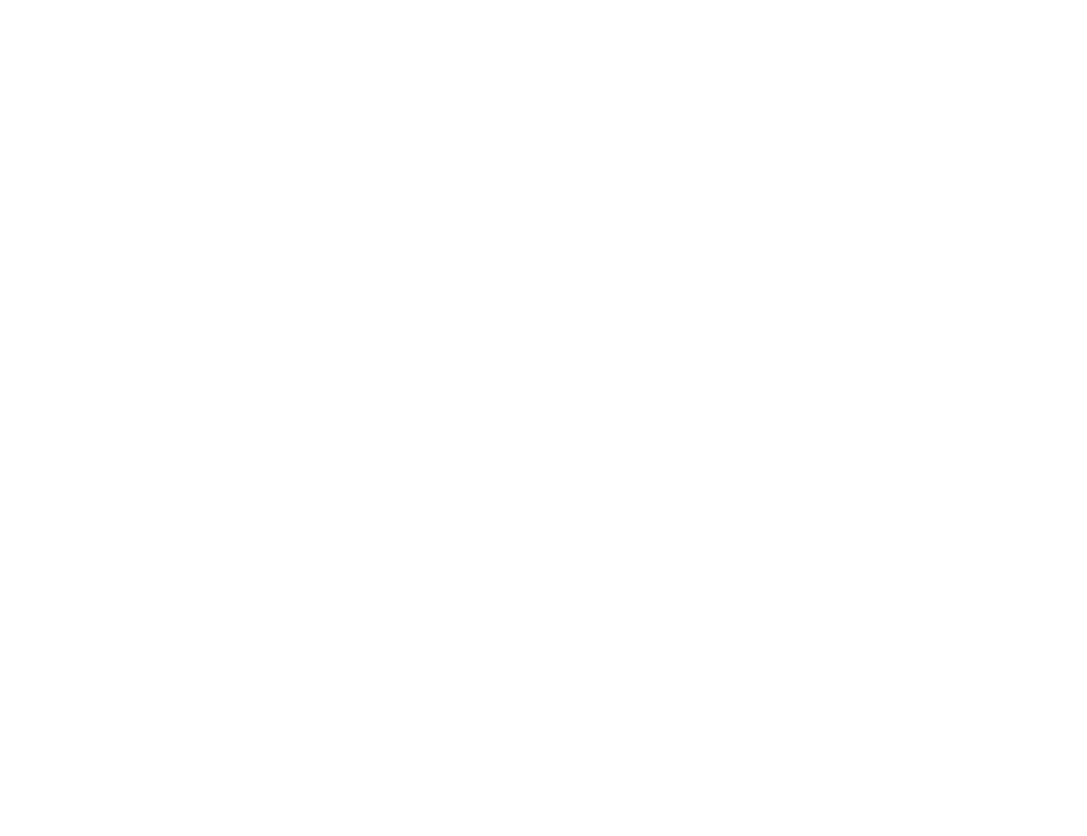
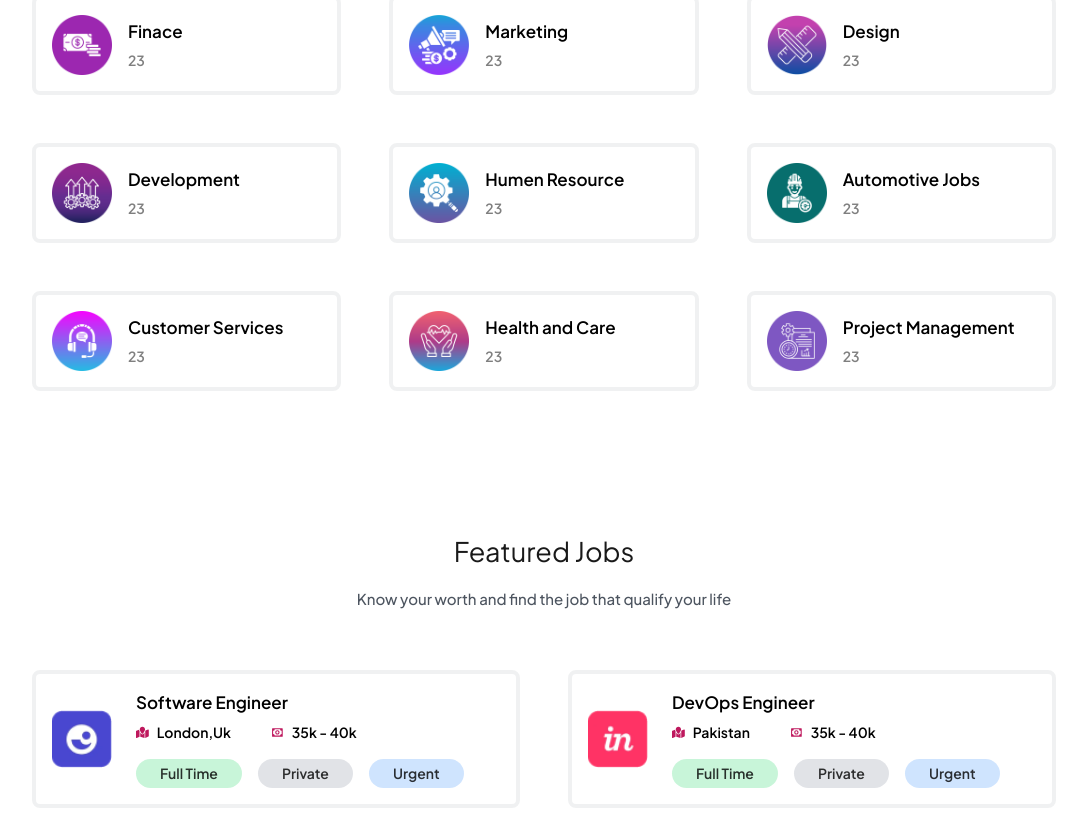
Before and after one commit to uzzal71/jobportal, a Next.js app: page / in a window 1280 px wide. Shown: the part 964-1800 px from the top of the page, without its empty margins (96-1183 px from the left). Before the commit the page ends 800 px from the top, so only its background shows below. Built offline with nearby package versions, Linux system fonts and the light colour scheme; no server answers.

Commit message:
added job category & fetured job section

```diff
--- /dev/null
+++ b/app/components/Helper/Heading.tsx
@@ -0,0 +1,17 @@
+import React from 'react'
+
+interface Props {
+    mainHeading: string,
+    subHeading: string
+}
+
+const Heading = ({ mainHeading, subHeading } : Props) => {
+  return (
+    <div className="text-center p-3">
+        <h1 className="text-black text-[27px] text-opacity-90 text-bold">{mainHeading}</h1>
+        <p className="mt-[1rem] text-[15px] text-gray-800 text-opacity-80 font-medium">{subHeading}</p>
+    </div>
+  )
+}
+
+export default Heading
--- /dev/null
+++ b/app/components/Helper/JobCard.tsx
@@ -0,0 +1,42 @@
+import { Job } from '@/data';
+import Image from 'next/image';
+import React from 'react'
+import { BiMoney } from 'react-icons/bi';
+import { FaMapLocation } from 'react-icons/fa6';
+
+interface Props {
+    job: Job;
+}
+
+const JobCard = ({ job }: Props) => {
+  return (
+    <div className="p-4 mb-6 relative border-4 cursor-pointer hover:scale-110 hover:shadow-sm transition-all duration-300 border-gray-500 rounded-lg border-opacity-10">
+    <div className="flex items-center space-x-6">
+        <Image src={job?.image} alt={job?.title} width={60} height={60}/>
+        <div>
+            <h1 className="text-[17px] font-semibold mb-[0.4rem]">{job?.title}</h1>
+            <div className="flex items-center md:space-x-10 space-x-4">
+                {/* Location */}
+                <div className="flex items-center space-x-2">
+                    <FaMapLocation className="w-[0.8rem] h-[0.8rem] text-pink-700"/>
+                    <p className="text-[14px] text-black font-semibold text-orange-60">{job?.location}</p>
+                </div>
+                {/* Salery */}
+                <div className="flex items-center space-x-2">
+                    <BiMoney className="w-[0.8rem] h-[0.8rem] text-pink-700"/>
+                    <p className="text-[14px] text-black font-semibold text-orange-60">{job?.salary}</p>
+                </div>
+            </div>
+            {/* Job Type */}
+            <div className="flex items-center space-x-2 sm:space-x-4 mt-[1rem]">
+                <div className="text-[10px] sm:text-[14px] text-black text-opacity-80 px-3 sm:px-6 py-1 rounded-full bg-opacity-30 font-semibold capitalize bg-green-400">{job?.jobtype}</div>
+                <div className="text-[10px] sm:text-[14px] text-black text-opacity-80 px-3 sm:px-6 py-1 rounded-full bg-opacity-30 font-semibold capitalize bg-gray-400">Private</div>
+                <div className="text-[10px] sm:text-[14px] text-black text-opacity-80 px-3 sm:px-6 py-1 rounded-full bg-opacity-30 font-semibold capitalize bg-blue-400">Urgent</div>
+            </div>
+        </div>
+    </div>
+</div>
+  )
+}
+
+export default JobCard
--- /dev/null
+++ b/app/components/Helper/JobCategoryCard.tsx
@@ -0,0 +1,24 @@
+import Image from 'next/image'
+import React from 'react'
+
+interface Props {
+    image: string,
+    category: string,
+    openPosition: string
+}
+
+const JobCategoryCard = ({image, category, openPosition}: Props) => {
+  return (
+    <div className="p-4 border-4 cursor-pointer hover:scale-110 hover:shadow-sm transition-all duration-300 border-gray-500 rounded-lg border-opacity-10">
+        <div className="flex items-center space-x-4">
+            <Image src={image} alt={category} width={60} height={60}/>
+            <div>
+                <h1 className="text-[17px] font-semibold mb-[0.4rem]">{category}</h1>
+                <p className="text-[14px] text-black font-semibold text-opacity-50">{openPosition}</p>
+            </div>
+        </div>
+    </div>
+  )
+}
+
+export default JobCategoryCard
--- /dev/null
+++ b/app/components/Home/FeaturedJobs.tsx
@@ -0,0 +1,32 @@
+import React from 'react'
+import Heading from '../Helper/Heading';
+import JobData from '@/data';
+import Link from 'next/link';
+import JobCard from '../Helper/JobCard';
+
+const FeaturedJobs = () => {
+  return (
+    <div className="pt-20 pb-12">
+      <Heading
+        mainHeading="Featured Jobs"
+        subHeading="Know your worth and find the job that qualify your life"
+      />
+      <div className="mt-12 w-[80%] mx-auto grid grid-cols-1 lg:grid-cols-2 gap-12">
+          {JobData.map((job) => {
+            return (
+              <Link href={`/job/jobdetails/${job.id}`} key={job.id}>
+                <JobCard job={job}/>
+              </Link>
+            )
+          })}
+      </div>
+      <Link href={`/job/alljobs`}>
+          <div className="text-center mt-[3rem]">
+            <button className="px-8 py-2 font-semibold bg-blue-700 hover:bg-blue-900 transition-all duration-300 rounded-lg text-white" type="button">View All Job</button>
+          </div>
+      </Link>
+    </div>
+  )
+}
+
+export default FeaturedJobs;
--- a/app/components/Home/Home.tsx
+++ b/app/components/Home/Home.tsx
@@ -1,10 +1,14 @@
 import React from 'react'
 import Hero from './Hero'
+import JobCategory from './JobCategory'
+import FeaturedJobs from './FeaturedJobs'
 
 export const Home = () => {
   return (
     <>
       <Hero />
+      <JobCategory />
+      <FeaturedJobs />
     </>
   )
 }
--- /dev/null
+++ b/app/components/Home/JobCategory.tsx
@@ -0,0 +1,64 @@
+import React from "react";
+import Heading from "../Helper/Heading";
+import JobCategoryCard from "../Helper/JobCategoryCard";
+
+const JobCategory = () => {
+  return (
+    <div className="pt-20 pb-12">
+      <Heading
+        mainHeading="Popular Job Categories"
+        subHeading="2020 jobs live - 293 added today."
+      />
+      <div className="w-[80%] mx-auto grid grid-cols-1 md:grid-cols-2 lg:grid-cols-3 mt-[4rem] gap-[3rem] items-center">
+        {/* JobCategoryCard */}
+        <JobCategoryCard
+          image="/images/icon1.png"
+          category="Finace"
+          openPosition="23"
+        />
+        <JobCategoryCard
+          image="/images/icon2.png"
+          category="Marketing"
+          openPosition="23"
+        />
+        <JobCategoryCard
+          image="/images/icon3.png"
+          category="Design"
+          openPosition="23"
+        />
+        <JobCategoryCard
+          image="/images/icon4.png"
+          category="Development"
+          openPosition="23"
+        />
+        <JobCategoryCard
+          image="/images/icon5.png"
+          category="Humen Resource"
+          openPosition="23"
+        />
+        <JobCategoryCard
+          image="/images/icon6.png"
+          category="Automotive Jobs"
+          openPosition="23"
+        />
+        <JobCategoryCard
+          image="/images/icon7.png"
+          category="Customer Services"
+          openPosition="23"
+        />
+        <JobCategoryCard
+          image="/images/icon8.png"
+          category="Health and Care"
+          openPosition="23"
+        />
+        <JobCategoryCard
+          image="/images/icon9.png"
+          category="Project Management"
+          openPosition="23"
+        />
+      </div>
+    </div>
+  );
+};
+
+export default JobCategory;
```
